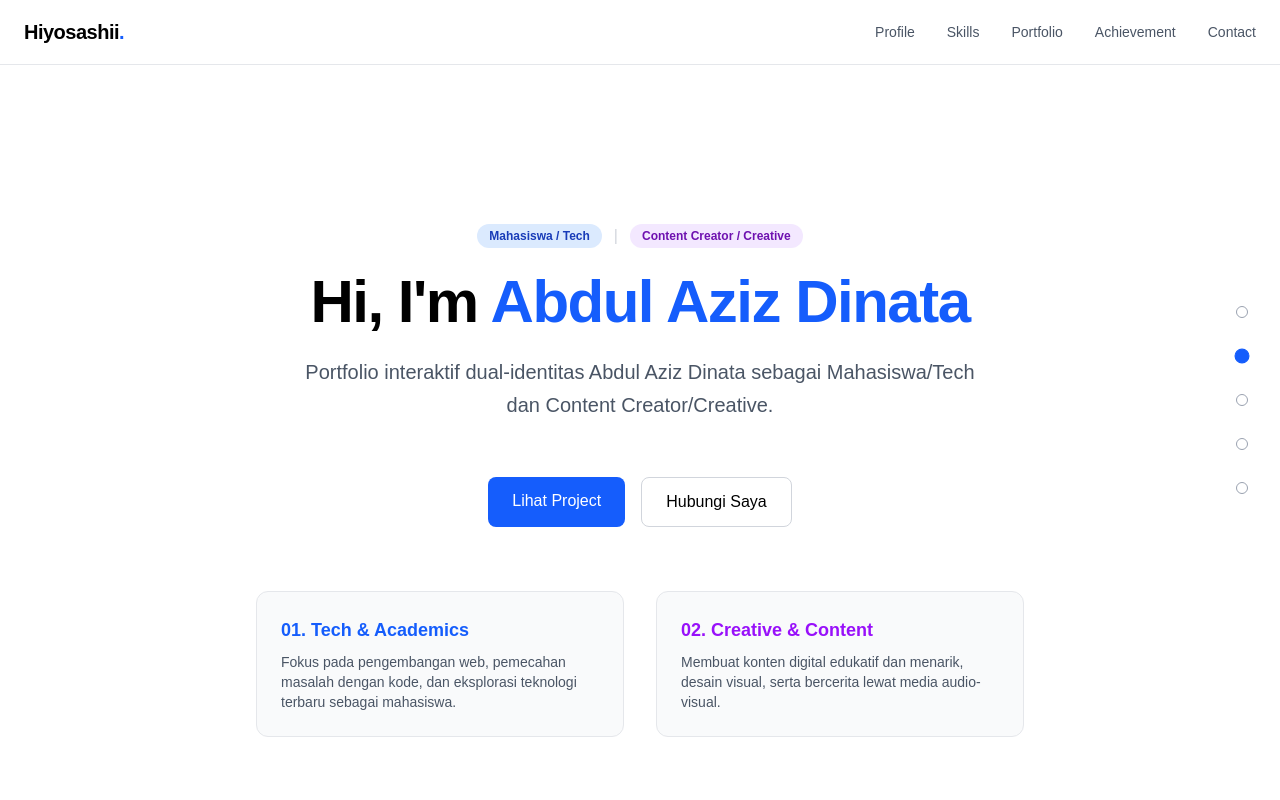
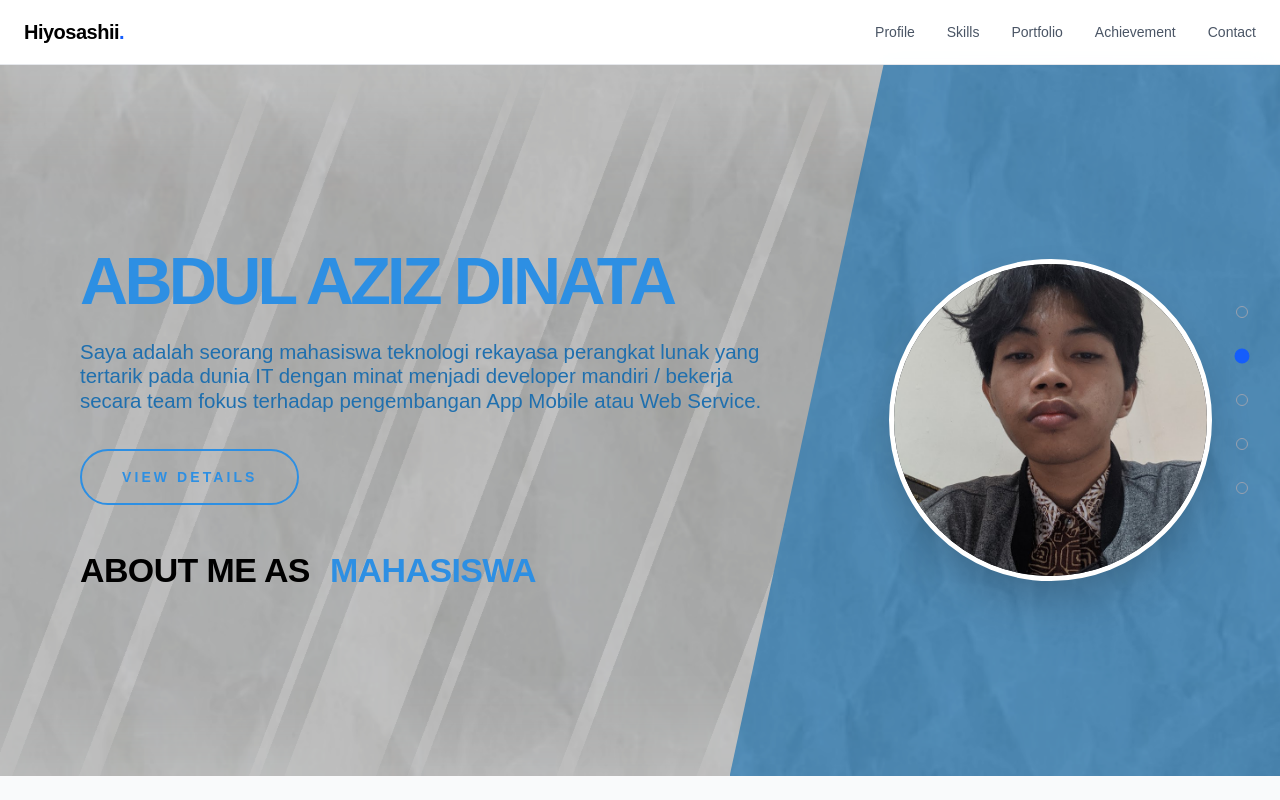
Before and after one commit to Abduldinata/hiyosashii-portfolio, a Next.js app: page / in a window 1280 px wide. Shown: the top 800 px of the page. Built offline with nearby package versions, Linux system fonts and the light colour scheme.

Commit message:
build clean student profile section

```diff
--- a/src/components/sections/ProfileSection.jsx
+++ b/src/components/sections/ProfileSection.jsx
@@ -1,60 +1,112 @@
-import React from 'react';
-import { SITE_CONFIG } from '../../constants/site';
+"use client";
+
+import React from "react";
 
 export default function ProfileSection() {
   return (
     <section
       id="profile"
-      className="min-h-screen w-full flex flex-col justify-center items-center px-6 pt-24 pb-16 bg-white dark:bg-black text-black dark:text-white"
+      className="relative min-h-[calc(100vh-88px)] overflow-hidden bg-[#f1f2f2]"
     >
-      <div className="max-w-4xl w-full text-center space-y-6">
-        {/* Category badge / Identity Intro */}
-        <div className="inline-flex gap-3 justify-center items-center">
-          <span className="px-3 py-1 text-xs font-semibold bg-blue-100 text-blue-800 dark:bg-blue-900/30 dark:text-blue-300 rounded-full">
-            Mahasiswa / Tech
-          </span>
-          <span className="text-gray-300 dark:text-zinc-700">|</span>
-          <span className="px-3 py-1 text-xs font-semibold bg-purple-100 text-purple-800 dark:bg-purple-900/30 dark:text-purple-300 rounded-full">
-            Content Creator / Creative
-          </span>
-        </div>
+      {/* Layer 1: Base background sudah dari bg-[#f1f2f2] */}
 
-        <h1 className="text-4xl md:text-6xl font-extrabold tracking-tight">
-          Hi, I&apos;m <span className="text-blue-600 dark:text-blue-400">{SITE_CONFIG.name}</span>
-        </h1>
+      {/* Layer 2: Shape student - di bawah paper texture */}
+      <img
+        src="/assets/profile/shape-student.png"
+        alt=""
+        className="pointer-events-none absolute inset-0 z-[1] h-full w-full object-cover opacity-50"
+      />
 
-        <p className="text-lg md:text-xl text-gray-600 dark:text-zinc-400 max-w-2xl mx-auto leading-relaxed">
-          {SITE_CONFIG.description}
-        </p>
+      {/* Layer 3: Right diagonal blue panel */}
+      <div
+        className="pointer-events-none absolute inset-y-0 right-0 z-[2] bg-[#1E8DDE]"
+        style={{
+          width: "43%",
+          clipPath: "polygon(28% 0, 100% 0, 100% 100%, 0 100%)",
+        }}
+      />
 
-        <div className="pt-8 flex flex-wrap justify-center gap-4">
-          <a
-            href="#portfolio"
-            className="px-6 py-3 bg-blue-600 hover:bg-blue-700 text-white rounded-lg font-medium transition-colors"
-          >
-            Lihat Project
-          </a>
-          <a
-            href="#contact"
-            className="px-6 py-3 border border-gray-300 dark:border-zinc-700 hover:bg-gray-50 dark:hover:bg-zinc-900 text-black dark:text-white rounded-lg font-medium transition-colors"
-          >
-            Hubungi Saya
-          </a>
-        </div>
+      {/* Layer 4: Paper texture - di atas shape/panel, tapi di bawah content */}
+      <div
+        className="pointer-events-none absolute inset-0 z-[3] opacity-80"
+        style={{
+          backgroundImage: "url('/assets/textures/papper.png')",
+          backgroundSize: "cover",
+          backgroundPosition: "center",
+        }}
+      />
 
-        {/* Identity Concept Teaser Box */}
-        <div className="mt-16 grid grid-cols-1 md:grid-cols-2 gap-8 text-left max-w-3xl mx-auto">
-          <div className="p-6 rounded-xl bg-gray-50 dark:bg-zinc-950 border border-gray-200 dark:border-zinc-800">
-            <h3 className="text-lg font-bold text-blue-600 dark:text-blue-400 mb-2">01. Tech & Academics</h3>
-            <p className="text-sm text-gray-600 dark:text-zinc-400">
-              Fokus pada pengembangan web, pemecahan masalah dengan kode, dan eksplorasi teknologi terbaru sebagai mahasiswa.
+      {/* Layer 5: Main content */}
+      <div className="relative z-10 mx-auto flex min-h-[calc(100vh-88px)] max-w-7xl items-center px-8 py-12 lg:px-12">
+        <div className="grid w-full grid-cols-1 items-center gap-10 lg:grid-cols-[minmax(0,1fr)_430px]">
+          {/* Left content */}
+          <div className="max-w-[760px] pt-2 lg:pl-8">
+            <h1
+              className="font-black uppercase tracking-[-0.055em] text-[#2D8FE3]"
+              style={{
+                fontSize: "clamp(3.2rem, 5.2vw, 5.4rem)",
+                lineHeight: 0.9,
+              }}
+            >
+              ABDUL AZIZ DINATA
+            </h1>
+
+            <p
+              className="mt-7 max-w-[720px] font-medium leading-[1.18] text-[#1F6FAE]"
+              style={{
+                fontSize: "clamp(1.1rem, 1.6vw, 1.55rem)",
+              }}
+            >
+              Saya adalah seorang mahasiswa teknologi rekayasa perangkat lunak
+              yang tertarik pada dunia IT dengan minat menjadi developer mandiri
+              / bekerja secara team fokus terhadap pengembangan App Mobile atau
+              Web Service.
             </p>
+
+            {/* Button + thumbnail */}
+            <div className="mt-9 flex flex-wrap items-center gap-8">
+              <a
+                href="#skills"
+                className="inline-flex items-center justify-center rounded-full border-2 border-[#2D8FE3] px-10 py-4 text-sm font-bold uppercase tracking-[0.22em] text-[#2D8FE3] transition-transform duration-300 hover:scale-105 hover:bg-[#2D8FE3] hover:text-white"
+              >
+                VIEW DETAILS
+              </a>
+            </div>
+
+            <div className="mt-10 flex flex-wrap gap-x-5 gap-y-2 font-black uppercase tracking-[-0.035em] text-black">
+              <span
+                style={{
+                  fontSize: "clamp(1.65rem, 2.65vw, 2.55rem)",
+                }}
+              >
+                ABOUT ME AS
+              </span>
+              <span
+                className="text-[#2D8FE3]"
+                style={{
+                  fontSize: "clamp(1.65rem, 2.65vw, 2.55rem)",
+                }}
+              >
+                MAHASISWA
+              </span>
+            </div>
           </div>
-          <div className="p-6 rounded-xl bg-gray-50 dark:bg-zinc-950 border border-gray-200 dark:border-zinc-800">
-            <h3 className="text-lg font-bold text-purple-600 dark:text-purple-400 mb-2">02. Creative & Content</h3>
-            <p className="text-sm text-gray-600 dark:text-zinc-400">
-              Membuat konten digital edukatif dan menarik, desain visual, serta bercerita lewat media audio-visual.
-            </p>
+
+          {/* Right visual */}
+          <div className="relative flex justify-center lg:translate-x-0 lg:justify-end lg:pr-5">
+            <div
+              className="flex items-center justify-center overflow-hidden rounded-full border-[5px] border-white bg-[#222831] shadow-2xl"
+              style={{
+                width: "clamp(252px, 25.2vw, 351px)",
+                height: "clamp(252px, 25.2vw, 351px)",
+              }}
+            >
+              <img
+                src="/assets/profile/profile-student.jpg"
+                alt="Abdul Aziz Dinata"
+                className="h-full w-full object-cover object-center"
+              />
+            </div>
           </div>
         </div>
       </div>
```
Also changed, not shown: public/assets/profile/profile-creator.jpg (added), public/assets/profile/profile-student.jpg (added).
